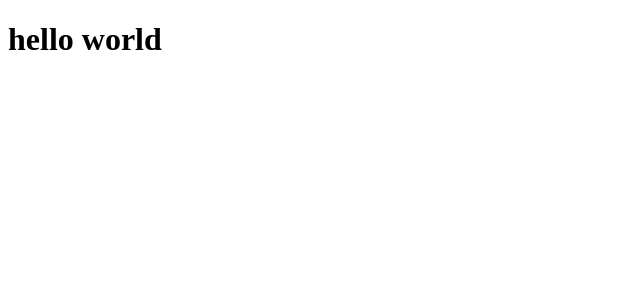
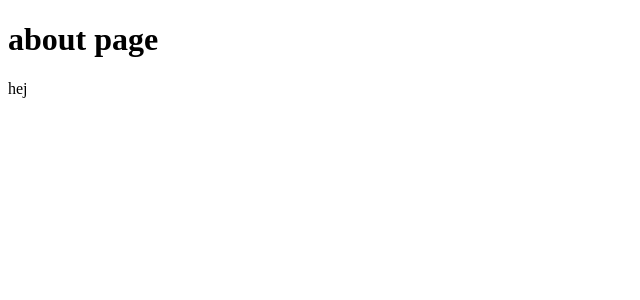
Before and after one commit to krishnamohanparuchuri/vue_project_tdd_grupp11, a Vue app: page /about in a window 1280 px wide. Shown: the top 300 px of the page, without its empty margins (0-640 px from the left). Built offline with nearby package versions, Linux system fonts and the light colour scheme.

Commit message:
routerview and pages

```diff
--- a/src/App.vue
+++ b/src/App.vue
@@ -1,16 +1,17 @@
 <template>
   <div class="container">
-    <NavigationPage />
+    <!-- <NavigationPage /> -->
+  <router-view/>
   </div>
 </template>
 
 <script>
-import NavigationPage from "./components/NavigationPage.vue";
+// import NavigationPage from "./components/NavigationPage.vue";
 
 export default {
   name: "App",
   components: {
-    NavigationPage,
+
   },
 };
 </script>
--- a/src/main.js
+++ b/src/main.js
@@ -1,8 +1,10 @@
 import Vue from 'vue';
 import App from './App.vue';
+import router from './router/index'
 
 Vue.config.productionTip = false;
 
 new Vue({
+  router,
   render: (h) => h(App),
 }).$mount('#app');
--- /dev/null
+++ b/src/router/index.js
@@ -0,0 +1,31 @@
+import Vue from 'vue'
+import Router from 'vue-router'
+
+import homepage from '../views/homepage'
+import aboutpage from '../views/aboutpage'
+import productspage from '../views/productspage'
+
+
+
+Vue.use(Router)
+
+export default new Router({
+    mode: 'history',
+    routes: [{
+        path: '/',
+        name: "homepage",
+        component: homepage
+    },
+    {
+        path: '/about',
+        name: "aboutpage",
+        component: aboutpage
+    },
+    {
+        path: '/products',
+        name: "productspage",
+        component: productspage
+    },
+
+    ],
+})
--- /dev/null
+++ b/src/views/aboutpage.vue
@@ -0,0 +1,20 @@
+<template>
+  <div class="container">
+      <h1>about page</h1>
+      <div>
+        hej
+      </div>
+  </div>
+</template>
+
+<script>
+export default {
+    name: "aboutpage"
+}
+</script>
+
+<style>
+h1{
+  color: black
+}
+</style>
--- /dev/null
+++ b/src/views/homepage.vue
@@ -0,0 +1,15 @@
+<template>
+  <div class="container">
+      <h1>homepage</h1>
+  </div>
+</template>
+
+<script>
+export default {
+
+}
+</script>
+
+<style>
+
+</style>
--- /dev/null
+++ b/src/views/productspage.vue
@@ -0,0 +1,19 @@
+<template>
+
+  <div class="container">
+      <h1>
+          products
+      </h1>
+
+  </div>
+</template>
+
+<script>
+export default {
+
+}
+</script>
+
+<style>
+
+</style>
```
Also changed, not shown: 1 other file (tests, documents, lock files or other folders).
